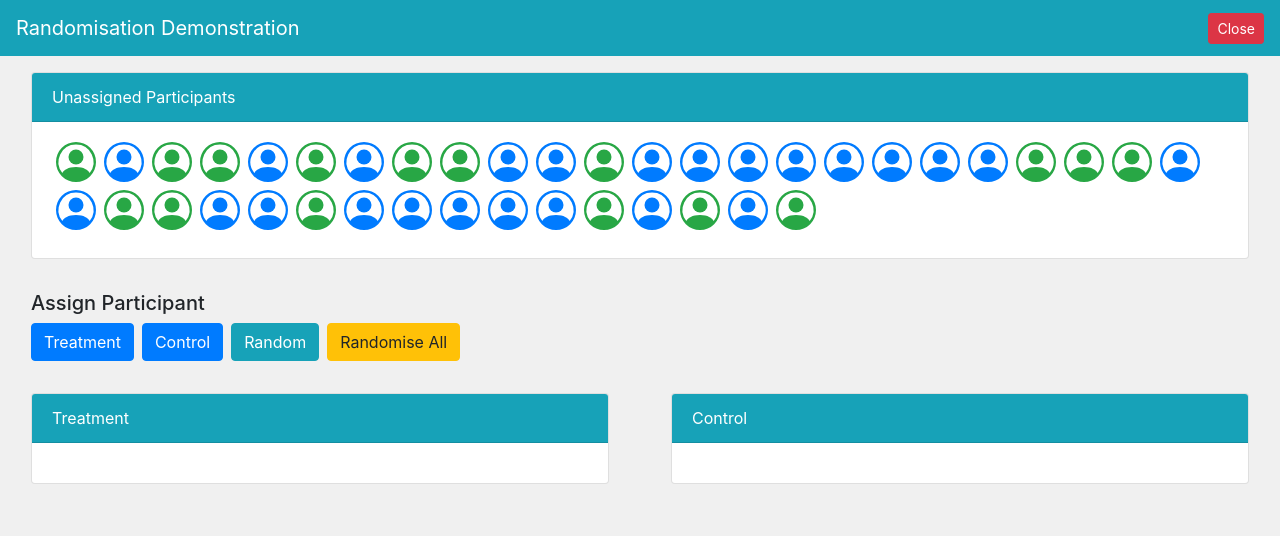
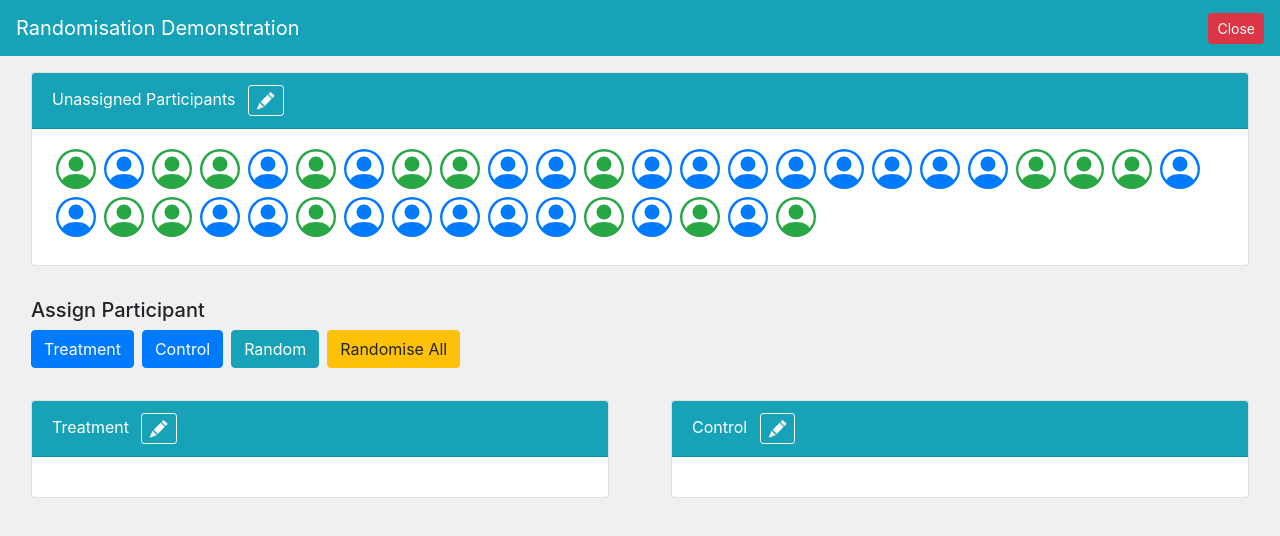
Before and after one commit to connorf25/randomization-visualization, a Vue app: page / in a window 1280 px wide. Both pictures are taken after a click on the button "Initialize". Shown: the top 536 px of the page. Built offline with nearby package versions, Linux system fonts and the light colour scheme.

Commit message:
feat: Modify group names

```diff
--- a/src/App.vue
+++ b/src/App.vue
@@ -17,7 +17,12 @@
 		<div v-if="info">
 			<b-row>
 				<b-col class="m-3">
-					<BaseGroup label="Unassigned Participants" :participants="unassignedParticipants" />
+					<BaseGroup
+						@change="unassignedParticipantsLabel = $event"
+						:label="unassignedParticipantsLabel"
+						:participants="unassignedParticipants"
+						:randomization-type="info.randomizationType"
+					/>
 				</b-col>
 			</b-row>
 			<b-row>
@@ -38,7 +43,12 @@
 			</b-row>
 			<b-row>
 				<b-col class="m-3" v-for="(group, index) in groups" :key="index">
-					<BaseGroup :label="group.name" :participants="group.participants" />
+					<BaseGroup
+						@change="updateName(index, $event)"
+						:label="group.name"
+						:participants="group.participants"
+						:unit-of-randomization="info.unitOfRandomization"
+					/>
 				</b-col>
 			</b-row>
 		</div>
@@ -61,6 +71,7 @@ export default {
 			info: null,
 			// Holds all the unassigned participants
 			unassignedParticipants: [],
+			unassignedParticipantsLabel: "Unassigned Participants",
 			// Holds the participants assigned to groups
 			groups: [],
 		}
@@ -121,6 +132,10 @@ export default {
 					return
 				}
 			}, 500)
+		},
+		// Update group name
+		updateName(index, newName) {
+			this.$set(this.groups[index], "name", newName);
 		}
 	}
 }
--- a/src/components/BaseGroup.vue
+++ b/src/components/BaseGroup.vue
@@ -1,11 +1,24 @@
 <template>
 	<div>
-		<b-card :header="label" header-bg-variant="info" header-text-variant="white">
+		<b-card header-bg-variant="info" header-text-variant="white">
+			<template #header>
+				<div v-if="!isEdit">
+					{{label}}
+					<b-button @click="edit()" class="ml-2" variant="outline-light" size="sm">
+						<b-icon-pencil-fill></b-icon-pencil-fill>
+					</b-button>
+				</div>
+				<div v-if="isEdit" class="d-inline">
+					<b-form-input v-model="newLabel" :autofocus="true" class="d-inline w-50 mr-2" size="sm"></b-form-input>
+					<b-button @click="save(newLabel)" class="mr-2" variant="primary" size="sm">Save</b-button>
+					<b-button @click="cancel()" variant="danger" size="sm">Cancel</b-button>
+				</div>
+			</template>
 			<BaseParticipant
 				class="d-inline m-1"
 				v-for="(participant, index) in participants"
 				:group="participant.colorGroup"
-				:isCluster="false"
+				:isCluster="unitOfRandomization == 'cluster'"
 				:key="index"
 			/>
 		</b-card>
@@ -23,6 +36,29 @@ export default {
 	props: {
 		label: String,
 		participants: Array,
+		unitOfRandomization: String
+	},
+	data() {
+		return {
+			isEdit: false,
+			newLabel: "",
+		}
+	},
+	methods: {
+		edit() {
+			this.newLabel = this.label;
+			this.isEdit = true;
+		},
+		save(newLabel) {
+			console.log(newLabel);
+			this.$emit('change', newLabel);
+			this.$emit('input', newLabel);
+			this.isEdit = false;
+		},
+		cancel() {
+			this.newLabel = this.label;
+			this.isEdit = false;
+		}
 	}
 }
 </script>
```
